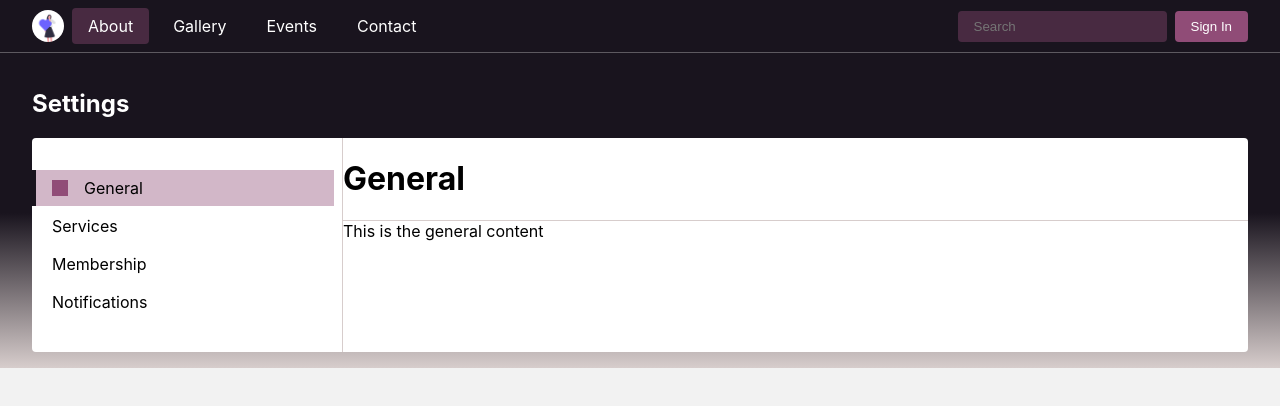
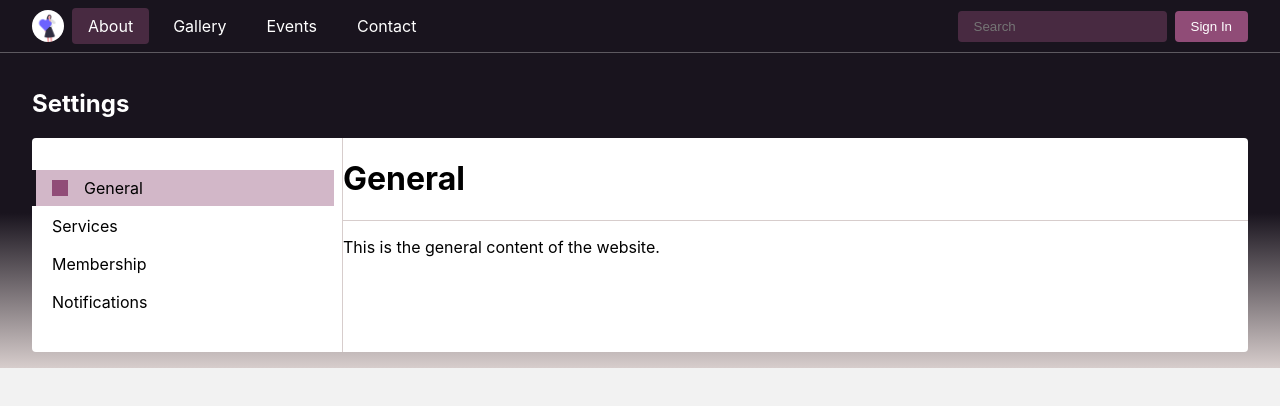
Before and after one commit to JuliaCMint/design-system, a React (Create React App) app: page / in a window 1280 px wide. Shown: the top 406 px of the page. Built offline with nearby package versions, Linux system fonts and the light colour scheme.

Commit message:
created general component

```diff
--- /dev/null
+++ b/src/components/GeneralContent.jsx
@@ -0,0 +1,8 @@
+const GeneralContent = () => {
+  return (
+    <div>
+      <p>This is the general content of the website.</p>
+    </div>
+  );
+};
+export default GeneralContent;
--- a/src/components/MainContent.jsx
+++ b/src/components/MainContent.jsx
@@ -1,10 +1,11 @@
 import styled from "styled-components";
+import GeneralContent from "./GeneralContent";
 
 const MainContent = ({ selectedMenuItem }) => {
   const renderContent = () => {
     switch (selectedMenuItem) {
       case "General":
-        return <p>This is the general content</p>;
+        return <GeneralContent />;
       case "Services":
         return <p>This is the services content</p>;
       case "Membership":
```
